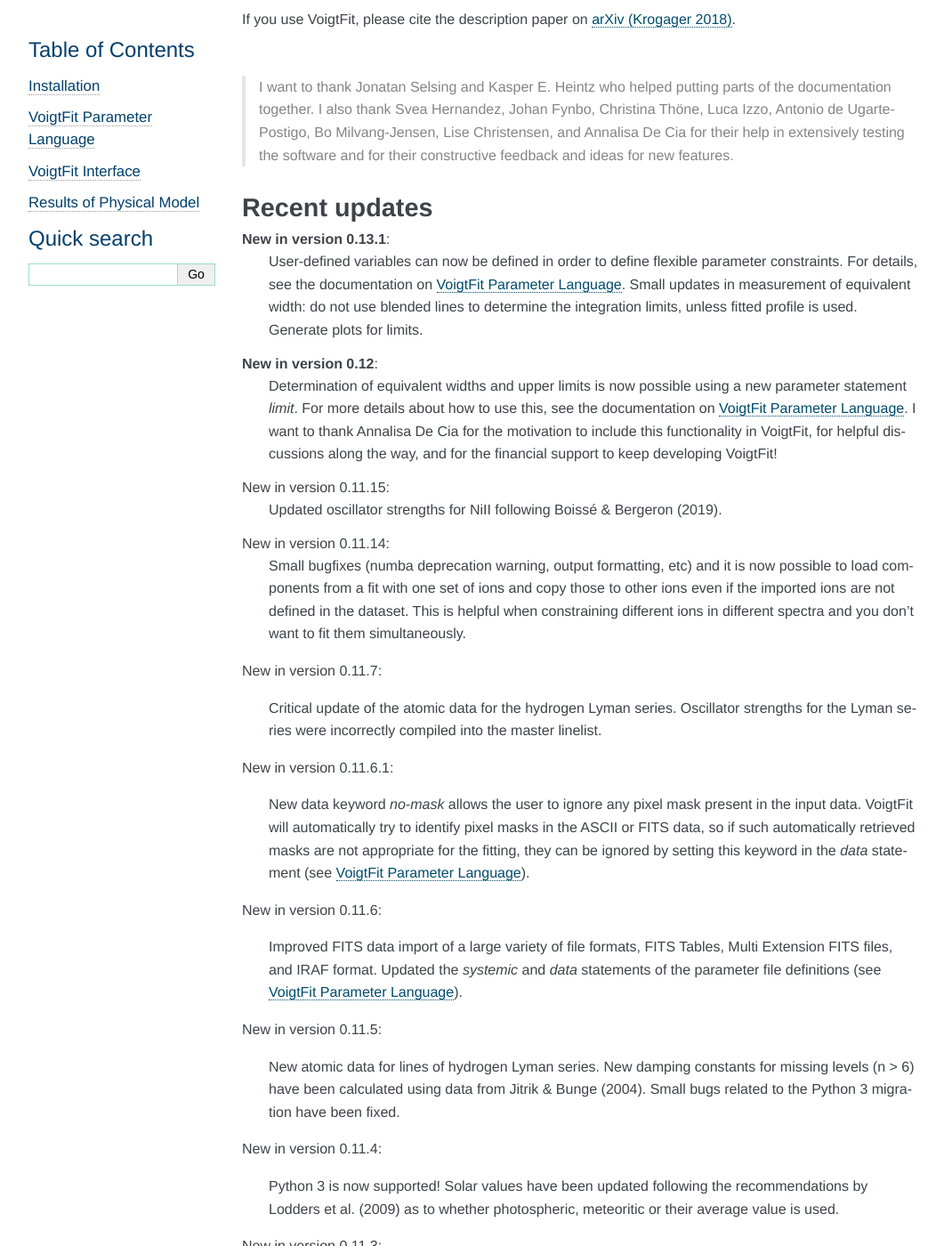
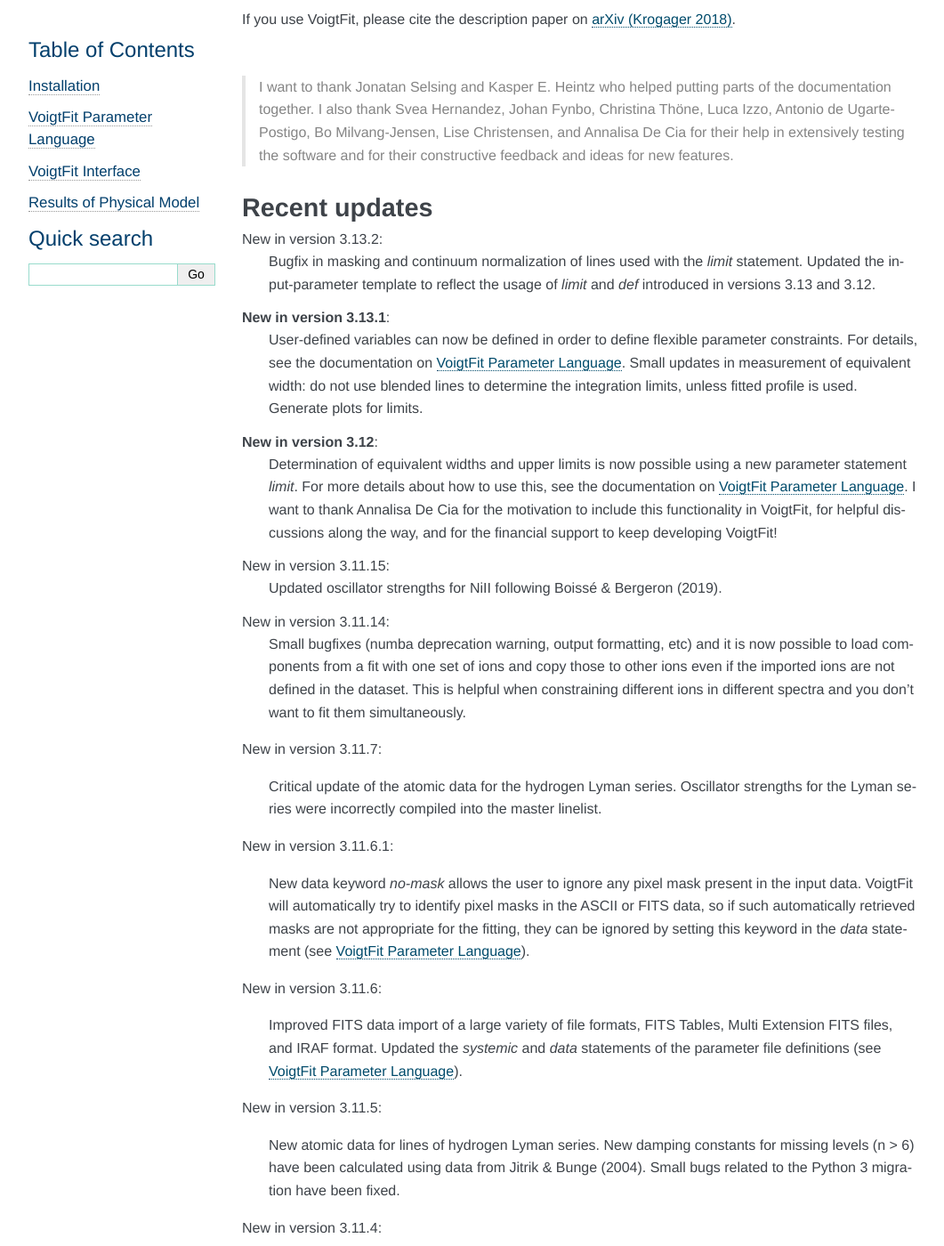
Before and after one commit to jkrogager/VoigtFit, a Sphinx documentation site: the page built from docs/index.rst, in a window 1280 px wide and 1400 px high, scrolled down 402 px. Shown: the whole window at 89% size, without its empty margins (98-1159 px from the left). Built offline with Sphinx 7.4.7, drawn with Linux system fonts in a browser that asks for light colours.

Commit message:
Update index.rst

```diff
--- a/docs/index.rst
+++ b/docs/index.rst
@@ -35,50 +35,53 @@
 Recent updates
 --------------
 
-**New in version 0.13.1**:
+New in version 3.13.2:
+  Bugfix in masking and continuum normalization of lines used with the `limit` statement. Updated the input-parameter template to reflect the usage of `limit` and `def` introduced in versions 3.13 and 3.12.
+
+**New in version 3.13.1**:
   User-defined variables can now be defined in order to define flexible parameter constraints.
   For details, see the documentation on :ref:`documentation`. Small updates in measurement of equivalent width: do not use blended lines to determine the integration limits, unless fitted profile is used. Generate plots for limits.
 
-**New in version 0.12**:
+**New in version 3.12**:
   Determination of equivalent widths and upper limits is now possible using a new parameter statement `limit`.
   For more details about how to use this, see the documentation on :ref:`documentation`.
   I want to thank Annalisa De Cia for the motivation to include this functionality in VoigtFit, for helpful discussions along the way, and for the financial support to keep developing VoigtFit!
 
-New in version 0.11.15:
+New in version 3.11.15:
   Updated oscillator strengths for NiII following Boissé & Bergeron (2019).
 
-New in version 0.11.14:
+New in version 3.11.14:
   Small bugfixes (numba deprecation warning, output formatting, etc) and it is now possible to load components
   from a fit with one set of ions and copy those to other ions even if the imported ions are not defined in the dataset.
   This is helpful when constraining different ions in different spectra and you don't want to fit them simultaneously.
 
-New in version 0.11.7:
+New in version 3.11.7:
 
   Critical update of the atomic data for the hydrogen Lyman series.
   Oscillator strengths for the Lyman series were incorrectly compiled into the master linelist.
 
-New in version 0.11.6.1:
+New in version 3.11.6.1:
 
   New data keyword `no-mask` allows the user to ignore any pixel mask present in the input data.
   VoigtFit will automatically try to identify pixel masks in the ASCII or FITS data, so if such
   automatically retrieved masks are not appropriate for the fitting, they can be ignored by setting
   this keyword in the `data` statement (see :ref:`documentation`).
 
-New in version 0.11.6:
+New in version 3.11.6:
 
   Improved FITS data import of a large variety of file formats, FITS Tables, Multi Extension FITS files,
   and IRAF format.
   Updated the `systemic` and `data` statements of the parameter file definitions (see :ref:`documentation`).
 
 
-New in version 0.11.5:
+New in version 3.11.5:
 
   New atomic data for lines of hydrogen Lyman series. New damping constants for missing levels (n > 6)
   have been calculated using data from Jitrik & Bunge (2004).
   Small bugs related to the Python 3 migration have been fixed.
 
 
-New in version 0.11.4:
+New in version 3.11.4:
 
   Python 3 is now supported! Solar values have been updated following the recommendations by
   Lodders et al. (2009) as to whether photospheric, meteoritic or their average value is used.
```
